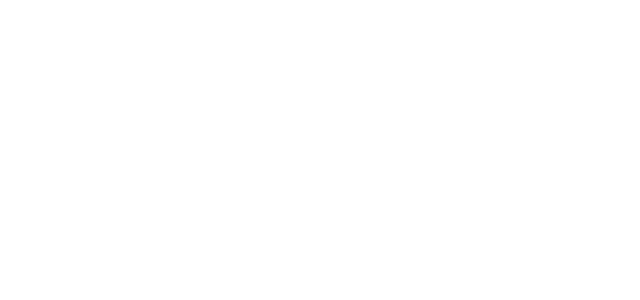
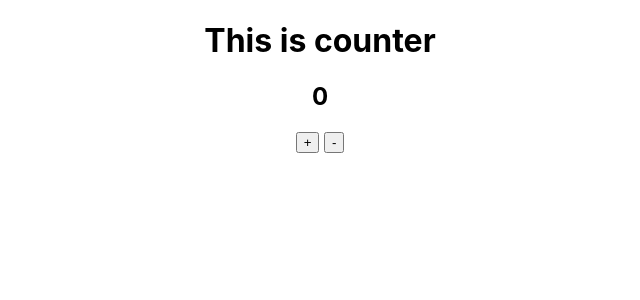
Before and after one commit to MehruzSaif/react-with-typescript, a React (Create React App) app: page / in a window 1280 px wide. Shown: the top 300 px of the page, without its empty margins (320-960 px from the left). Built offline with nearby package versions, Linux system fonts and the light colour scheme.

Commit message:
types with useState and event handler

```diff
--- a/src/App.tsx
+++ b/src/App.tsx
@@ -1,5 +1,6 @@
 import React from 'react';
 import './App.css';
+import Counter from './components/Counter';
 
 let student: string = 'Jeff';
 let age: number = 55;
@@ -33,7 +34,7 @@
 function App() {
   return (
     <div className="App">
-
+      <Counter></Counter>
     </div>
   );
 }
--- /dev/null
+++ b/src/components/Counter.tsx
@@ -0,0 +1,24 @@
+import React, { useState } from 'react';
+
+const Counter = () => {
+
+    const [counter, setCounter] = useState<number>(0);
+
+    const handleIncrease = (): void => {
+        setCounter(counter + 1);
+    }
+    const handleDecrease = (): void => {
+        setCounter(counter - 1);
+    }
+
+    return (
+        <div>
+            <h1>This is counter</h1>
+            <h2>{counter}</h2>
+            <button onClick={handleIncrease}>+</button> <span></span>
+            <button onClick={handleDecrease}>-</button>
+        </div>
+    );
+};
+
+export default Counter;
```
Also changed, not shown: src/components/Users.tsx (added, +11 -0 lines).
